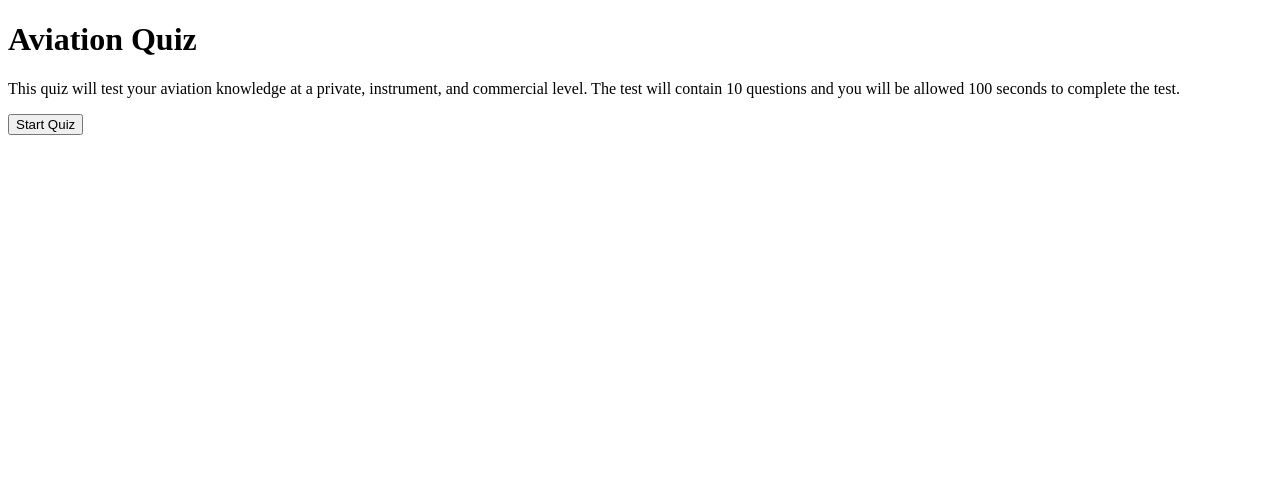
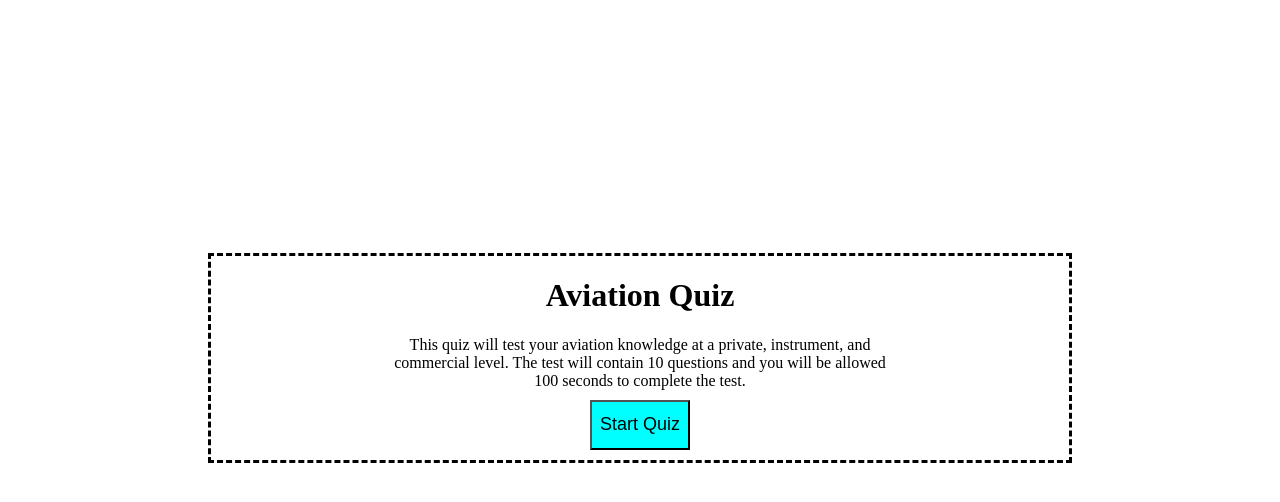
Before and after one commit to shawn220a/aviation_quiz, a plain HTML site: page index.html in a window 1280 px wide. Drawn offline with Linux system fonts and the light colour scheme.

Commit message:
Add div to main page

```diff
--- a/index.html
+++ b/index.html
@@ -4,12 +4,17 @@
   <meta charset="UTF-8">
   <meta name="viewport" content="width=device-width, initial-scale=1.0">
   <meta http-equiv="X-UA-Compatible" content="ie=edge">
+
+  <link rel="stylesheet" href="styles.css">
   <title>Aviation Quiz</title>
 </head>
 <body>
-  <h1>Aviation Quiz</h1>
-  <p>This quiz will test your aviation knowledge at a private, instrument, and commercial level. The test will contain 10 questions and you will be allowed 100 seconds to complete the test.</p>
-  <button id="start" class="btn">Start Quiz</button>
+  <div class="home">
+    <h1>Aviation Quiz</h1>
+    <p>This quiz will test your aviation knowledge at a private, instrument, and commercial level. The test will contain 10 questions and you will be allowed 100 seconds to complete the test.</p>
+    <button id="start" class="btn">Start Quiz</button>
+  </div>
+
 
   <script src="./js/main.js"></script>
 </body>
```
